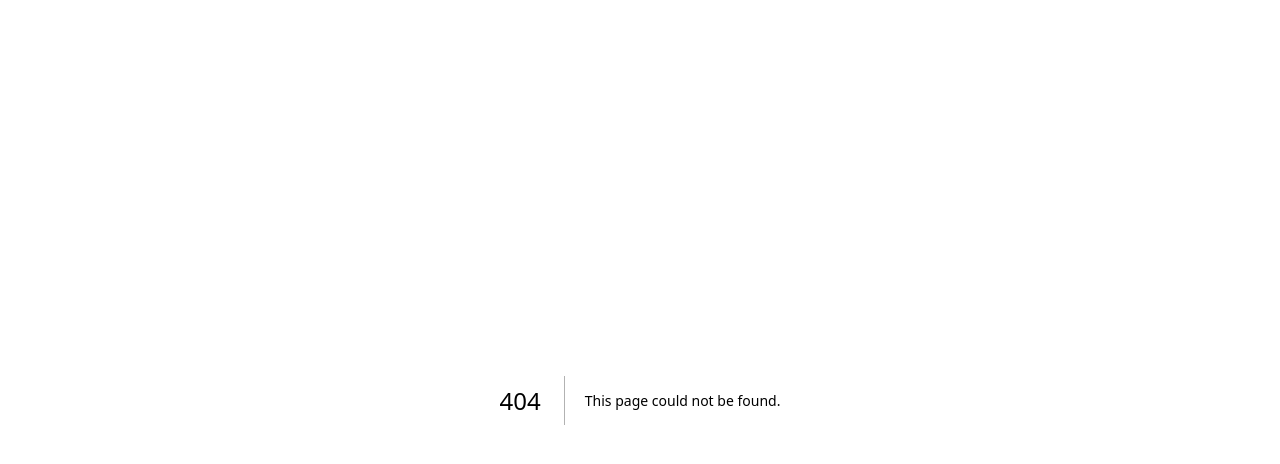
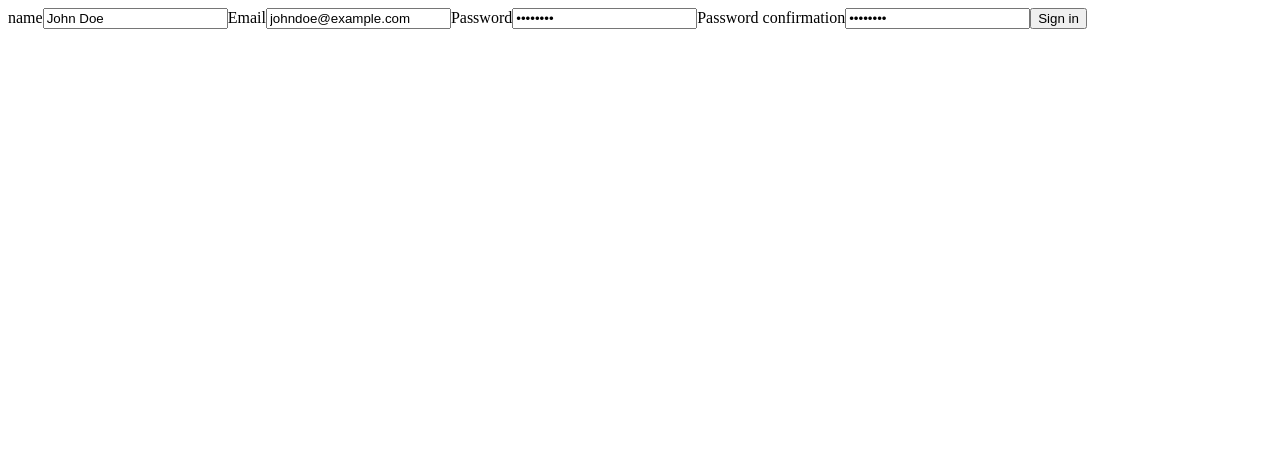
Before and after one commit to clarity-digital/nextjs-jwt-app-router, a Next.js app: page /register in a window 1280 px wide. Before the commit this address had no page. Shown: the top 464 px of the page. Built offline with nearby package versions, Linux system fonts and the light colour scheme.

Commit message:
feat: setup base login and register routes

```diff
--- /dev/null
+++ b/src/app/(authentication)/register/page.tsx
@@ -0,0 +1,44 @@
+"use client";
+
+export default function Page() {
+  async function handleSubmit(event: React.FormEvent<HTMLFormElement>) {
+    event.preventDefault();
+
+    const formData = new FormData(event.currentTarget);
+    console.log(Object.fromEntries(formData));
+  }
+
+  return (
+    <form onSubmit={(event) => handleSubmit(event)}>
+      <label>name</label>
+      <input
+        name="name"
+        type="text"
+        defaultValue="John Doe"
+      />
+
+      <label>Email</label>
+      <input
+        name="email"
+        type="email"
+        defaultValue="johndoe@example.com"
+      />
+
+      <label>Password</label>
+      <input
+        name="password"
+        type="password"
+        defaultValue="password"
+      />
+
+      <label>Password confirmation</label>
+      <input
+        name="password_confirmation"
+        type="password"
+        defaultValue="password"
+      />
+
+      <button type="submit">Sign in</button>
+    </form>
+  );
+}
--- a/src/app/layout.tsx
+++ b/src/app/layout.tsx
@@ -1,3 +1,4 @@
+import AuthProvider from "@/components/AuthProvider";
 import "@/styles/index.scss";
 
 export const metadata = {
@@ -12,7 +13,9 @@ type Props = {
 export default function RootLayout({ children }: Props) {
   return (
     <html lang="en">
-      <body>{children}</body>
+      <AuthProvider>
+        <body>{children}</body>
+      </AuthProvider>
     </html>
   );
 }
```
Also changed, not shown: src/app/(authentication)/login/page.tsx (added, +34 -0 lines), src/app/page.tsx (+9 -1 lines).
